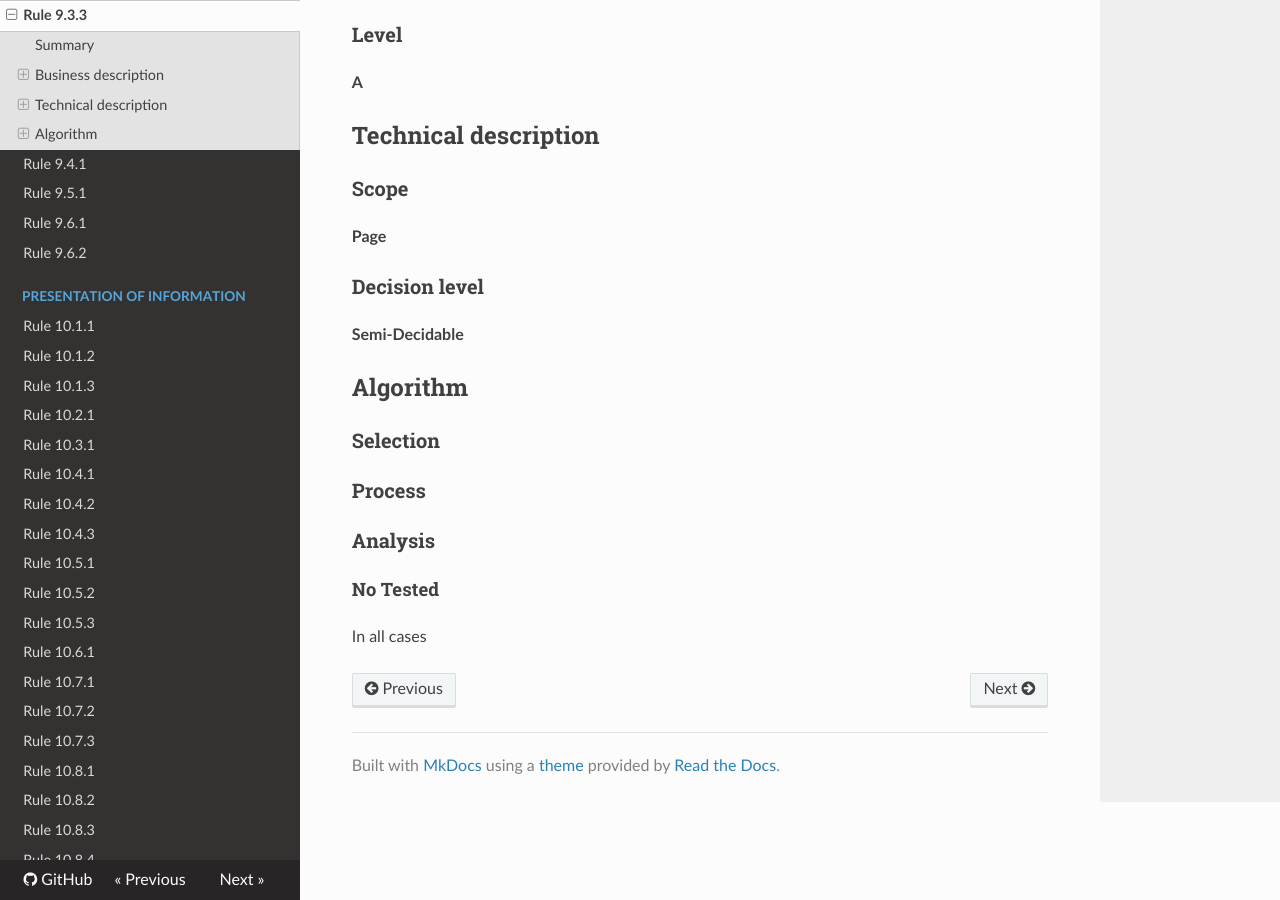
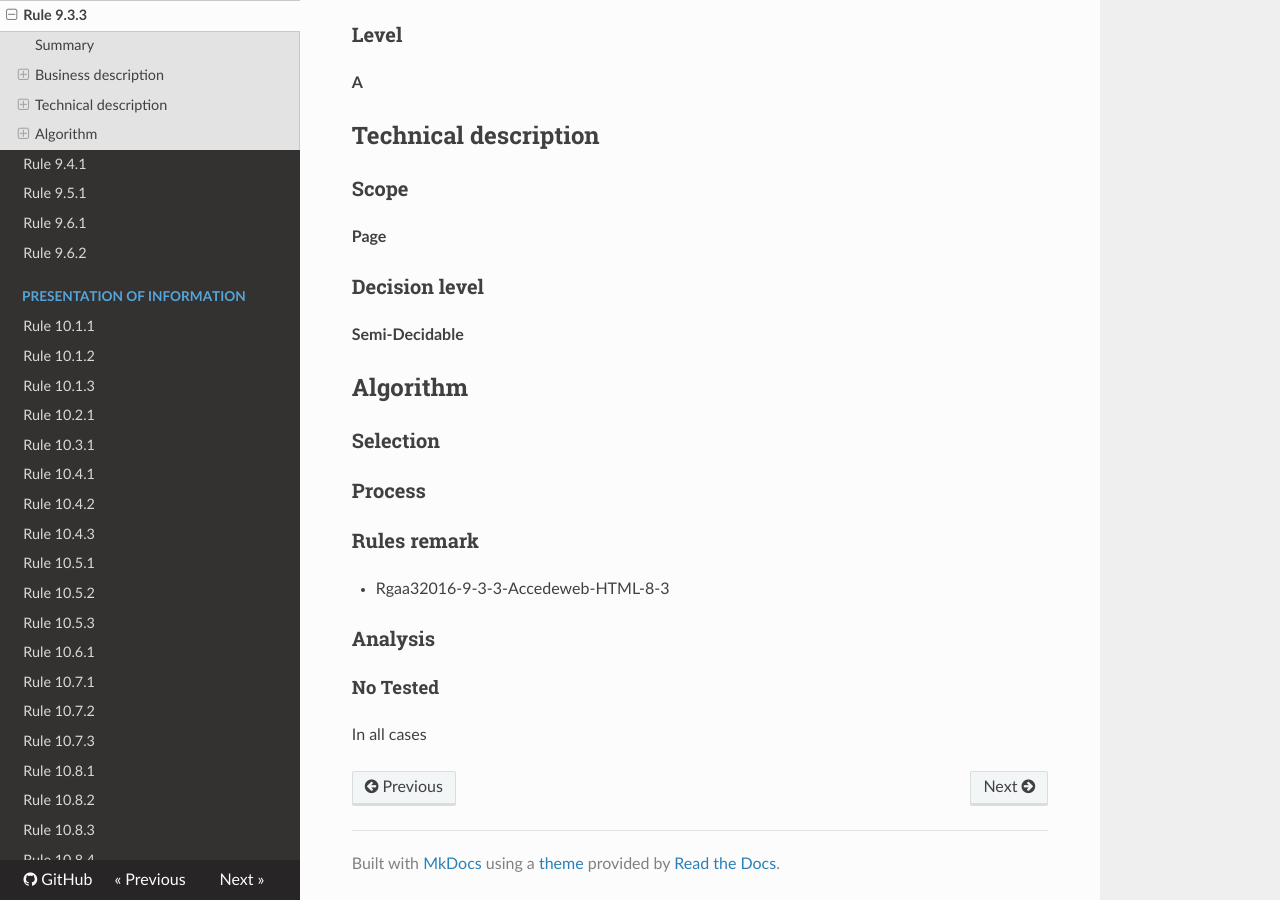
Before and after one commit to Tanaguru/RGAA3-2016, an MkDocs documentation site: the page built from docs/Rule-9-3-3.md, in a window 1280 px wide and 900 px high, scrolled down 618 px. Built offline with MkDocs 1.6.1, drawn with Linux system fonts in a browser that asks for light colours; nearby versions of some CDN libraries; old or Windows-style settings are respelled for this version of MkDocs; part of the change alters nothing that is shown.

Commit message:
Update sample test 9.3.3

```diff
--- a/docs/Rule-9-3-3.md
+++ b/docs/Rule-9-3-3.md
@@ -8,11 +8,11 @@ No-check rule
 
 ### Criterion
 
-[9.3](http://references.modernisation.gouv.fr/referentiel-technique-0#crit-9-3)
+[9.3](http://references.modernisation.gouv.fr/rgaa/criteres.html#crit-9-3)
 
 ###Test
 
-[9.3.3](http://references.modernisation.gouv.fr/referentiel-technique-0#test-9.3.3)
+[9.3.3](http://references.modernisation.gouv.fr/rgaa/criteres.html#test-9.3.3)
 
 ### Description
 
@@ -38,6 +38,10 @@ Dans chaque page Web, les informations regroup&eacute;es sous forme de listes de
 
 ### Process
 
+### Rules remark
+
+ * Rgaa32016-9-3-3-Accedeweb-HTML-8-3
+
 ### Analysis
 
 #### No Tested
```
Also changed, not shown: docs/Rule-9-3-2.md (+0 -1 lines).
